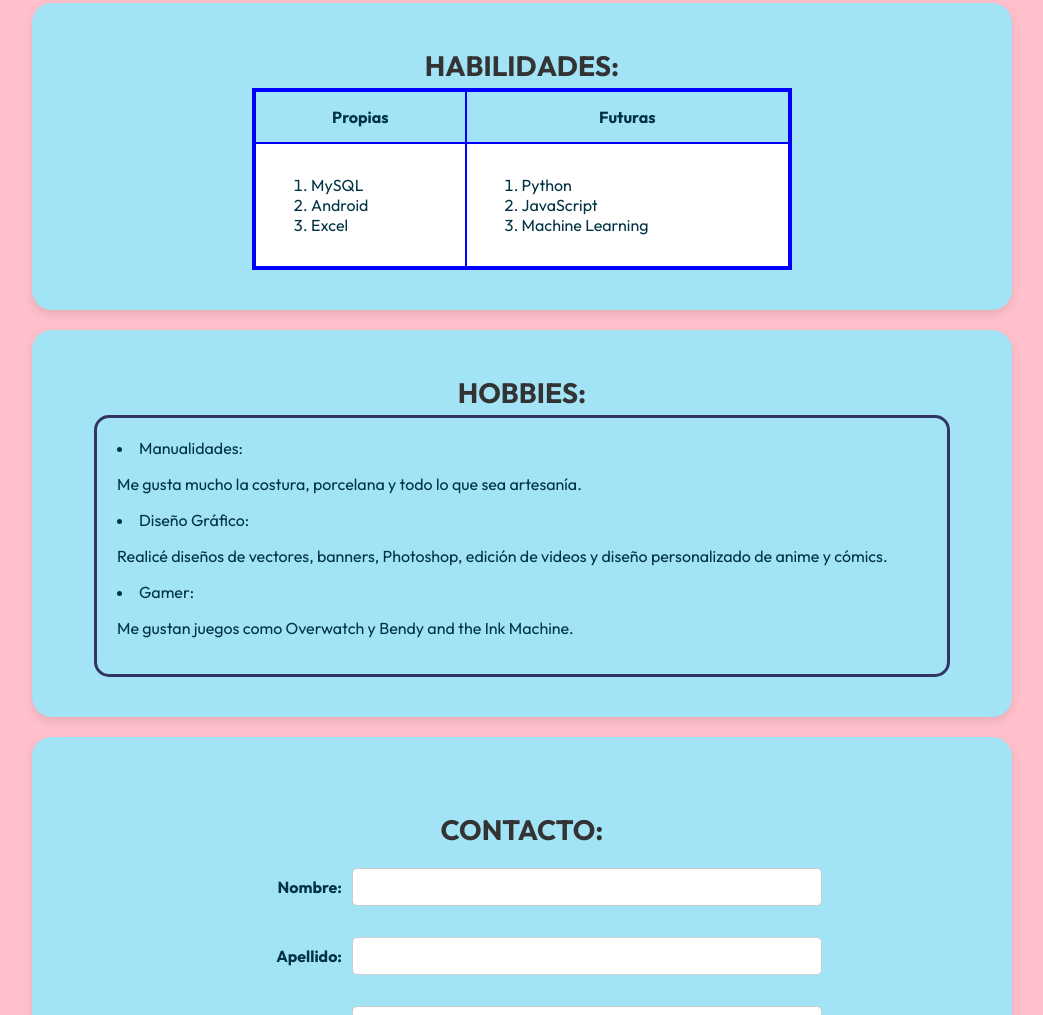
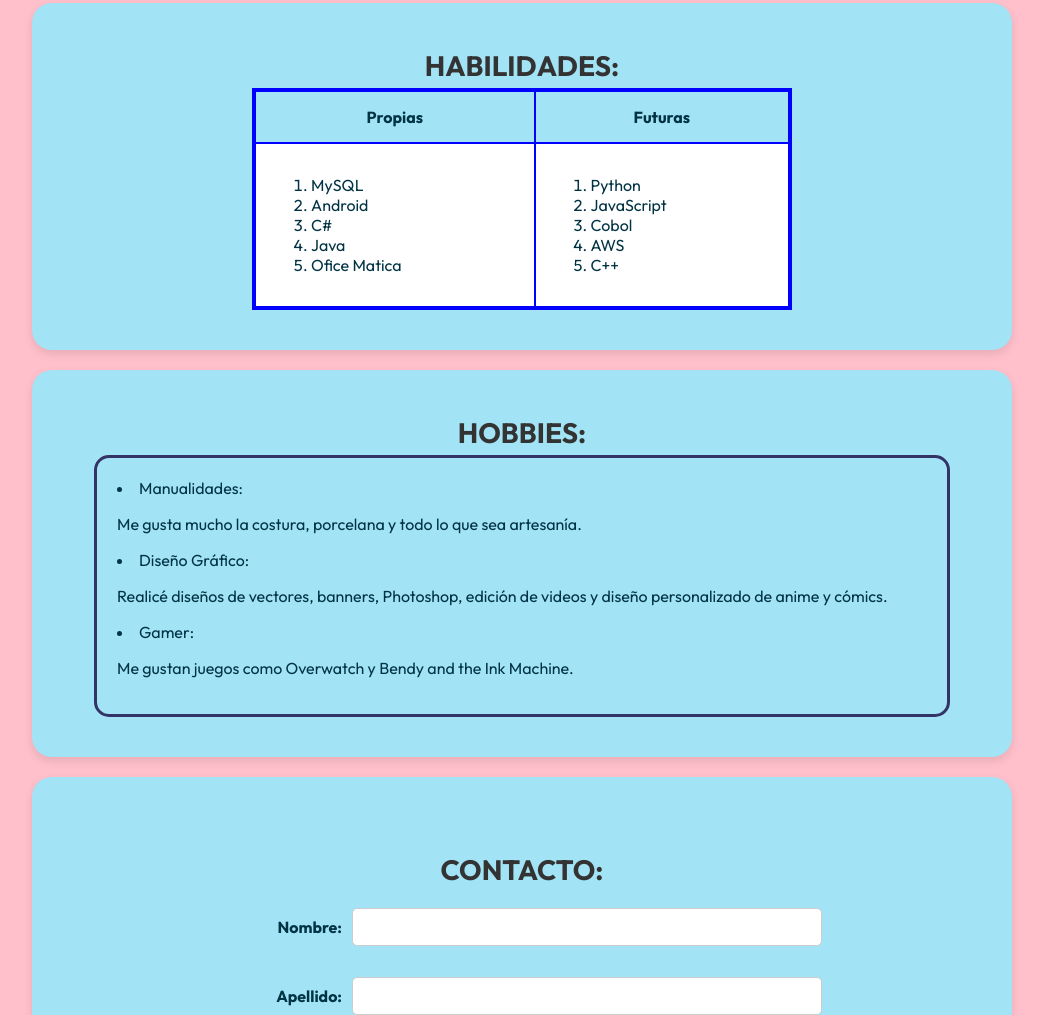
Before and after one commit to SabrinaChoque/PortafolioPersonal_ChoqueSabrina_ComisionD, a plain HTML site: page index.html in a window 1280 px wide. Shown: the part 716-1731 px from the top of the page, without its empty margins (118-1161 px from the left). Drawn offline with Linux system fonts and the light colour scheme.

Commit message:
Update index.html

```diff
--- a/index.html
+++ b/index.html
@@ -63,14 +63,18 @@
                         <ol>
                             <li>MySQL</li>
                             <li>Android</li>
-                            <li>Excel</li>
+                            <li>C#</li>
+                            <li>Java</li>
+                            <li>Ofice Matica</li>
                         </ol>
                     </td>
                     <td>
                         <ol>
                             <li>Python</li>
                             <li>JavaScript</li>
-                            <li>Machine Learning</li>
+                            <li>Cobol</li>
+                            <li>AWS</li>
+                            <li>C++</li>
                         </ol>
                     </td>
                 </tr>
```
